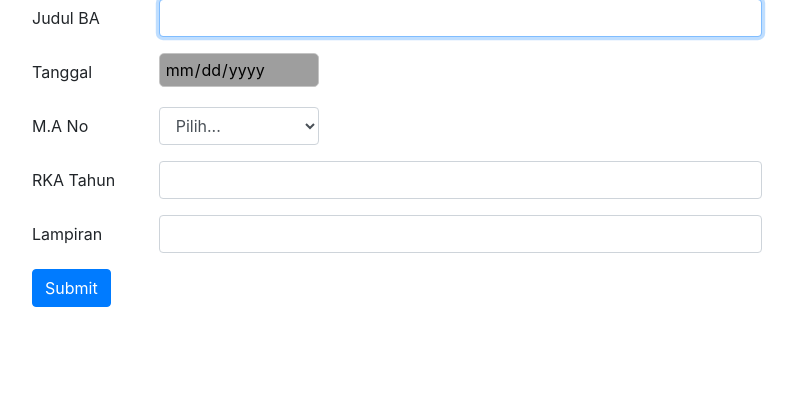
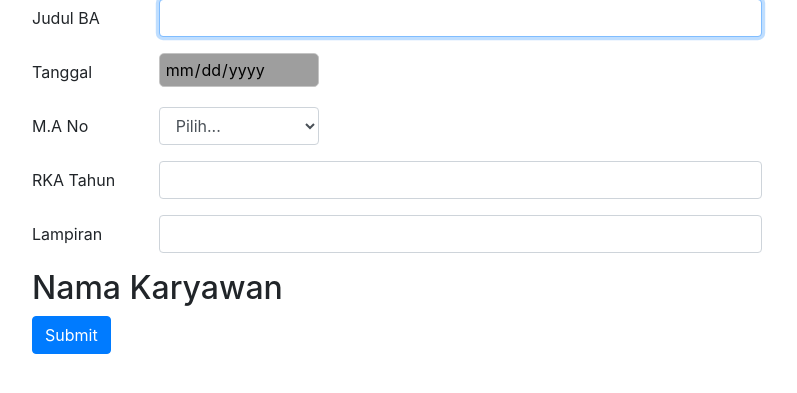
Before and after one commit to xyrez27/AP2BA, a CodeIgniter 4 app: template app/Views/ba/index.php in a window 1280 px wide. Shown: the part 135-528 px from the top of the page, without its empty margins (53-850 px from the left). Run offline with PHP 8.4 and a stand-in for CodeIgniter, Linux system fonts and the light colour scheme; the template is opened without the code that fills it, so the values that code supplies are empty; some libraries are stand-ins or nearby versions; grey boxes are pictures that could not be loaded.

Commit message:
UPDATE INDEX

```diff
--- a/app/Views/ba/index.php
+++ b/app/Views/ba/index.php
@@ -10,7 +10,7 @@
                 <div class="row mb-3">
                     <label for="nama" class="col-sm-2 col-form-label" autofocus>Judul BA</label>
                     <div class="col-sm-10">
-                        <input type="text" class="form-control" id="nama" name="nama" autofocus value="">
+                        <input type="text" class="form-control" id="nama" name="nama" value="" autofocus required>
                         <div id="validationServer04Feedback" class="invalid-feedback">
                         </div>
                     </div>
@@ -34,8 +34,8 @@
                     <div class="col-3">
                         <select id="inputState" class="form-control">
                             <option selected disabled>Pilih...</option>
-                            <option>Eksploitasi</option>
-                            <option>Investasi</option>
+                            <option value="eksploitasi">Eksploitasi</option>
+                            <option value="investasi">Investasi</option>
                         </select>
                     </div>
                 </div>
@@ -55,6 +55,7 @@
                         </div>
                     </div>
                 </div>
+                <h2>Nama Karyawan</h2>
                 <button type="submit" class="btn btn-primary">Submit</button>
             </form>
         </div>
```
